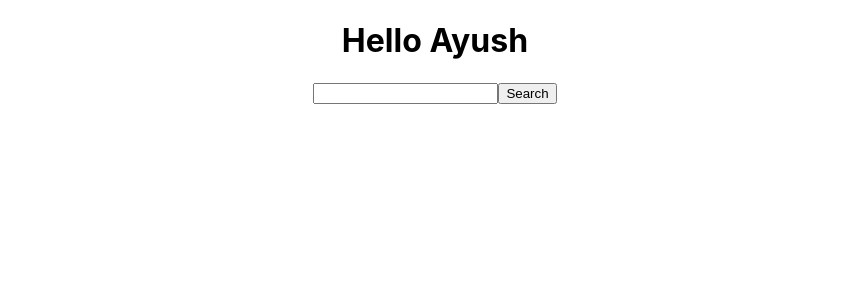
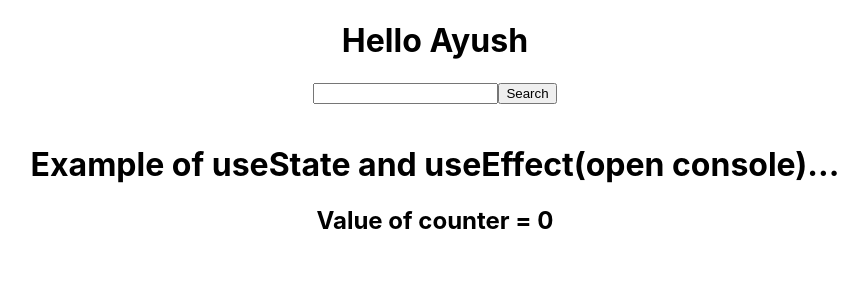
Before and after one commit to Ayush29Ayush/What-To-Cook, a React (Create React App) app: page / in a window 1280 px wide. Shown: the top 300 px of the page, without its empty margins (205-1073 px from the left). Built offline with nearby package versions, Linux system fonts and the light colour scheme.

Commit message:
Added example

```diff
--- a/src/App.js
+++ b/src/App.js
@@ -3,6 +3,18 @@ import "./App.css";
 
 const App = () => {
   const exampleReq = `https://api.edamam.com/search?q=chicken&app_id=${process.env.APP_ID}&app_key=${process.env.APP_KEY}`;
+
+  //! What is state in React?
+  // State is a plain JavaScript object used by React to represent an information about the component’s current situation.It’s managed in the component (just like any variable declared in a function). The difference is while a “normal” variable “disappears” when their function exits, the state variables are preserved by React.
+
+  //! useState
+  // states are just like objects in Javascript so the below code means that there is an object with counter = 0 and to update that counter a function named setCounter is used.
+  const [counter, setCounter] = useState(0);
+
+  //! useEffect
+  useEffect(() => {
+    console.log("Effect has been run...");
+  });
 
   return (
     <div className="App">
@@ -13,6 +25,12 @@ const App = () => {
           Search
         </button>
       </form>
+      <br />
+      <h1>Example of useState and useEffect(open console)... </h1>
+      <h2 onClick={() => setCounter(counter + 1)}>
+        Value of counter = {counter}
+      </h2>
+      <br />
     </div>
   );
 };
```
